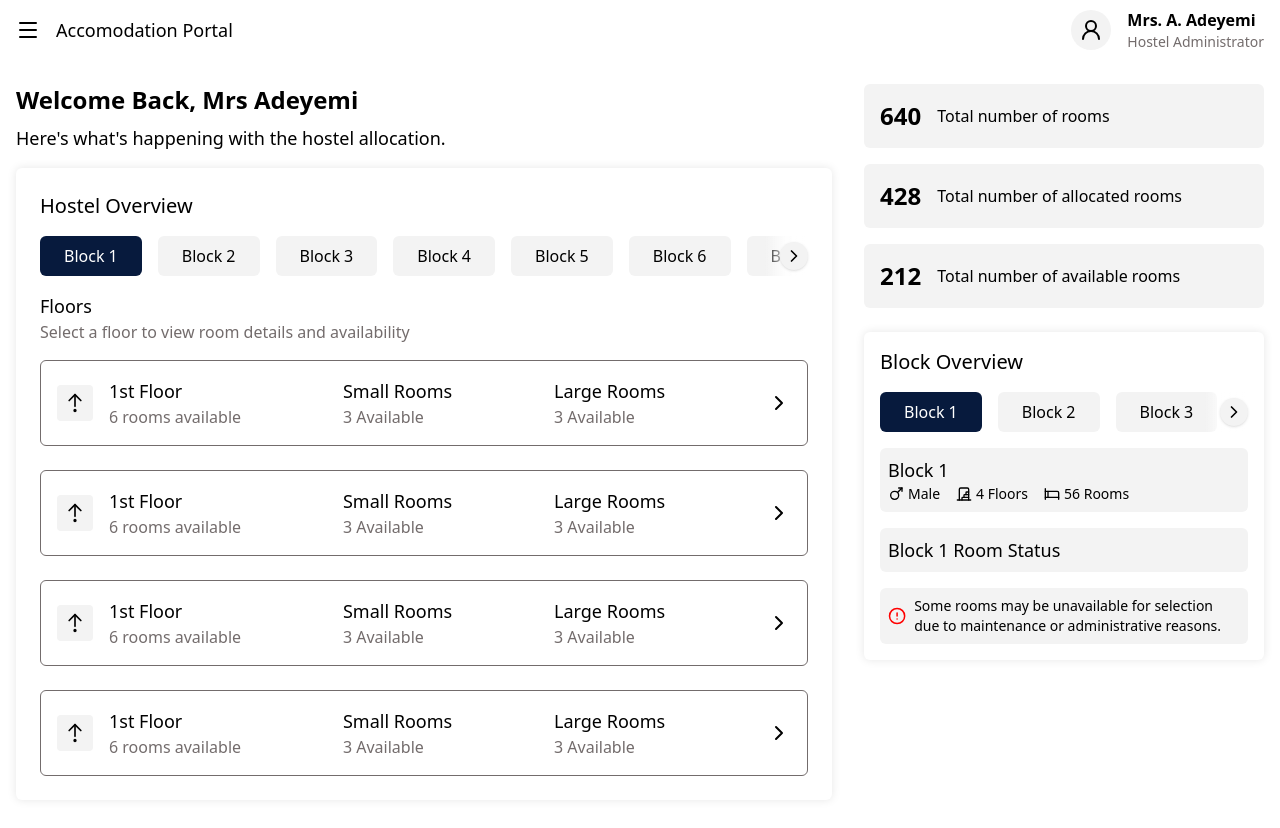
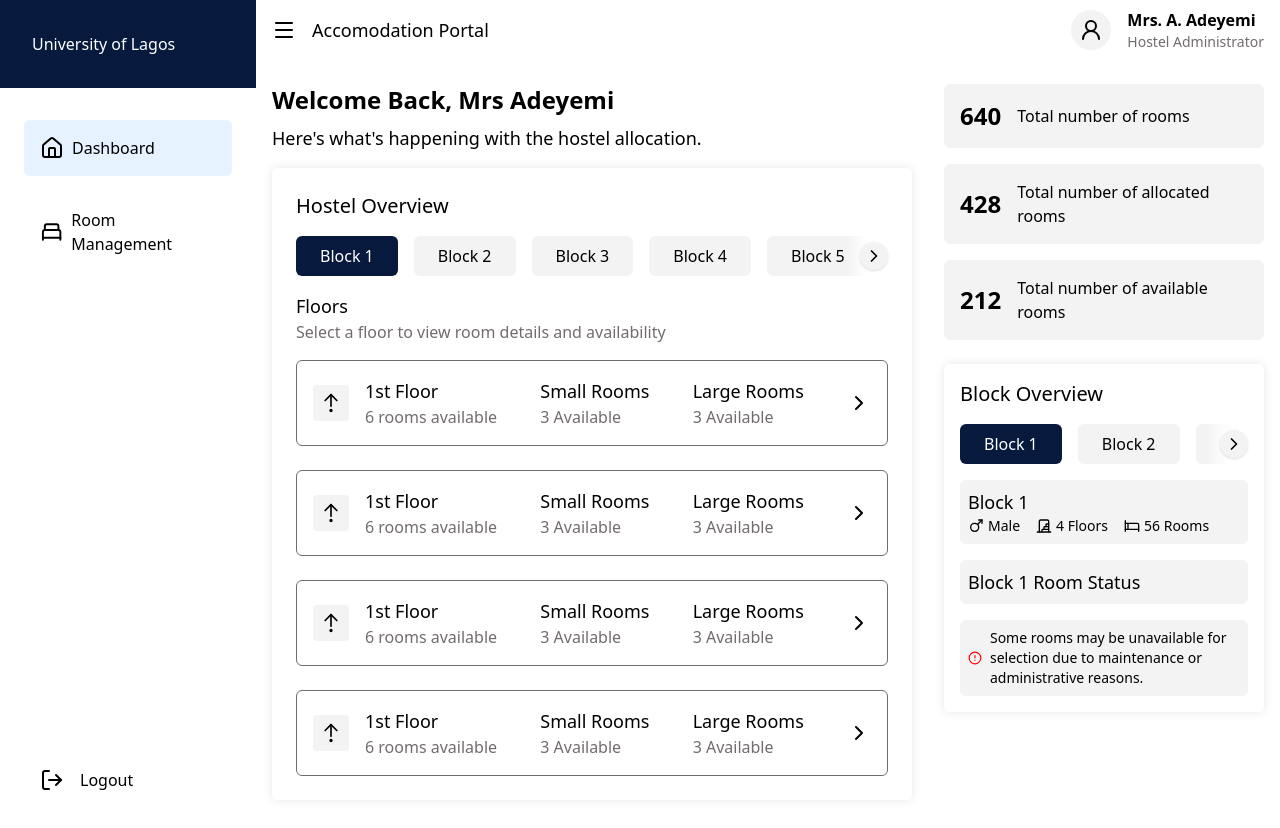
Before and after one commit to a-zadok/Student_balloting-page, a Next.js app: page /admin/dashboard in a window 1280 px wide. Shown: the top 828 px of the page. Built offline with nearby package versions, Linux system fonts and the light colour scheme.

Commit message:
refactor: update sidebar component

```diff
--- a/components/layout/Sidebar.tsx
+++ b/components/layout/Sidebar.tsx
@@ -1,3 +1,54 @@
+"use client";
+import { BedSingle, House, LogOut } from "lucide-react";
+import Link from "next/link";
+import { usePathname } from "next/navigation";
+
 export default function Sidebar() {
-  return <aside className="hidden">sidebar</aside>;
+  const pathname = usePathname();
+
+  const adminNav = [
+    {
+      label: "Dashboard",
+      icon: House,
+      href: "/admin/dashboard",
+    },
+    {
+      label: "Room Management",
+      icon: BedSingle,
+      href: "/#",
+    },
+  ];
+
+  return (
+    <aside className="flex flex-col justify-between w-64 shrink-0">
+      <div>
+        <div className="bg-button-selected text-white p-8">
+          University of Lagos
+        </div>
+
+        <div className="py-8 px-6">
+          <nav className="flex flex-col gap-4">
+            {adminNav.map((nav) => {
+              const Icon = nav.icon;
+              return (
+                <Link
+                  key={nav.label}
+                  href={nav.href}
+                  className={`${pathname === nav.href ? "bg-button" : "hover:bg-button/40"} flex items-center gap-2 p-4 rounded-md cursor-pointer`}
+                >
+                  <Icon />
+                  {nav.label}
+                </Link>
+              );
+            })}
+          </nav>
+        </div>
+      </div>
+
+      <button className="hover:bg-button/40 flex gap-4 my-8 mx-6 p-4 cursor-pointer">
+        <LogOut />
+        Logout
+      </button>
+    </aside>
+  );
 }
--- a/src/app/admin/dashboard/page.tsx
+++ b/src/app/admin/dashboard/page.tsx
@@ -4,7 +4,7 @@ import HostelOverview from "../../../../features/admin/components/hostel-overvie
 
 export default function AdminDashboard() {
   return (
-    <section className="flex gap-8 py-8">
+    <section className="flex min-w-0 gap-8 py-8">
       <div className="flex min-w-0 flex-1 flex-col gap-4">
         <div className="flex flex-col gap-2">
           <h2 className="text-xl font-bold md:text-2xl">
@@ -24,7 +24,7 @@ export default function AdminDashboard() {
         <HostelOverview />
       </div>
 
-      <aside className="hidden lg:flex w-full max-w-100 shrink-0 flex-col gap-6">
+      <aside className="hidden w-80 shrink-0 flex-col gap-6 lg:flex">
         <div className="flex flex-col gap-4">
           <StatCard value={640} label="Total number of rooms" />
           <StatCard value={428} label="Total number of allocated rooms" />
--- a/src/app/admin/layout.tsx
+++ b/src/app/admin/layout.tsx
@@ -1,5 +1,4 @@
 import Header from "../../../components/layout/Header";
-import Sidebar from "../../../components/layout/Sidebar";
 
 export default function AdminLayout({
   children,
@@ -7,8 +6,7 @@ export default function AdminLayout({
   children: React.ReactNode;
 }) {
   return (
-    <div className="flex flex-col min-h-screen">
-      <Sidebar />
+    <div className="flex flex-col min-h-screen py-2 px-4">
       <Header />
       <main>{children}</main>
     </div>
--- a/src/app/layout.tsx
+++ b/src/app/layout.tsx
@@ -1,6 +1,7 @@
 import type { Metadata } from "next";
 import { Geist, Geist_Mono } from "next/font/google";
 import "./globals.css";
+import Sidebar from "../../components/layout/Sidebar";
 
 const geistSans = Geist({
   variable: "--font-geist-sans",
@@ -23,7 +24,10 @@ export default function RootLayout({ children }: LayoutProps<"/">) {
       lang="en"
       className={`${geistSans.variable} ${geistMono.variable} h-full antialiased`}
     >
-      <body className="min-h-full flex flex-col py-2 px-4">{children}</body>
+      <body className="min-h-full flex">
+        <Sidebar />
+        <div className="min-w-0 flex-1">{children}</div>
+      </body>
     </html>
   );
 }
```
